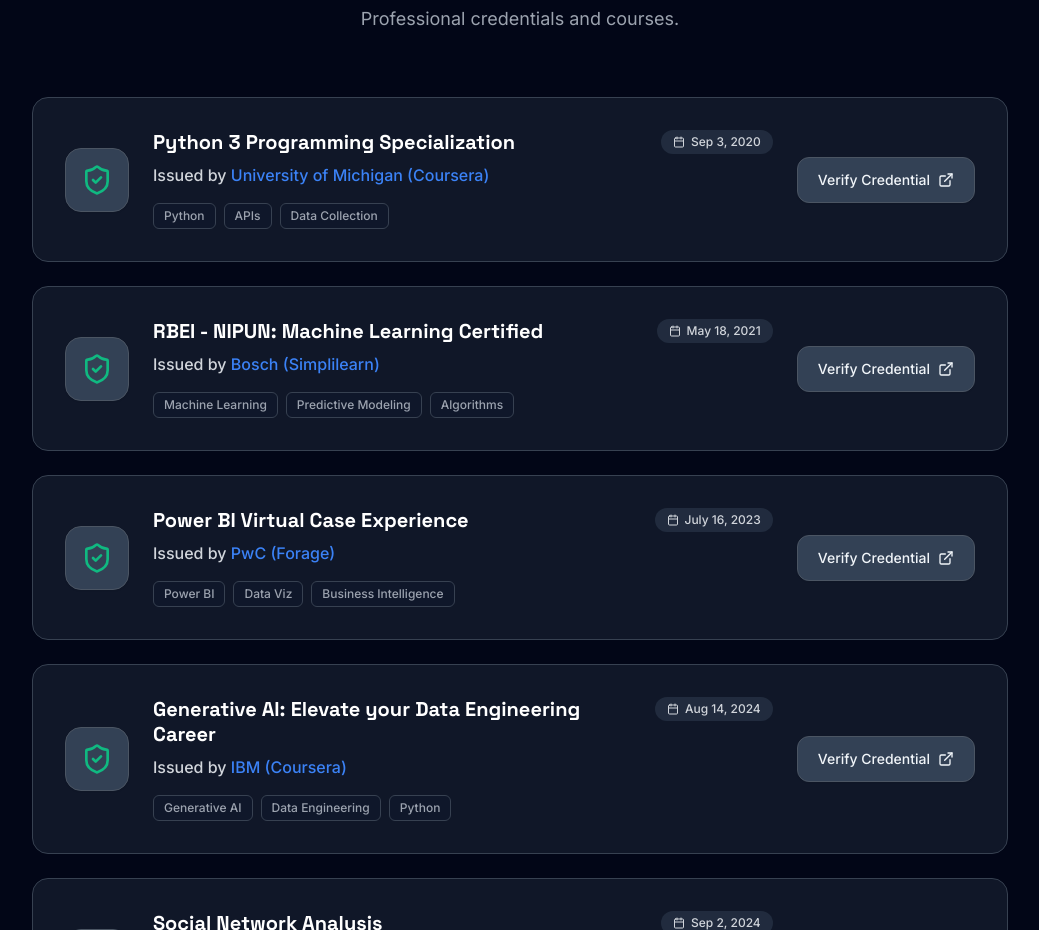
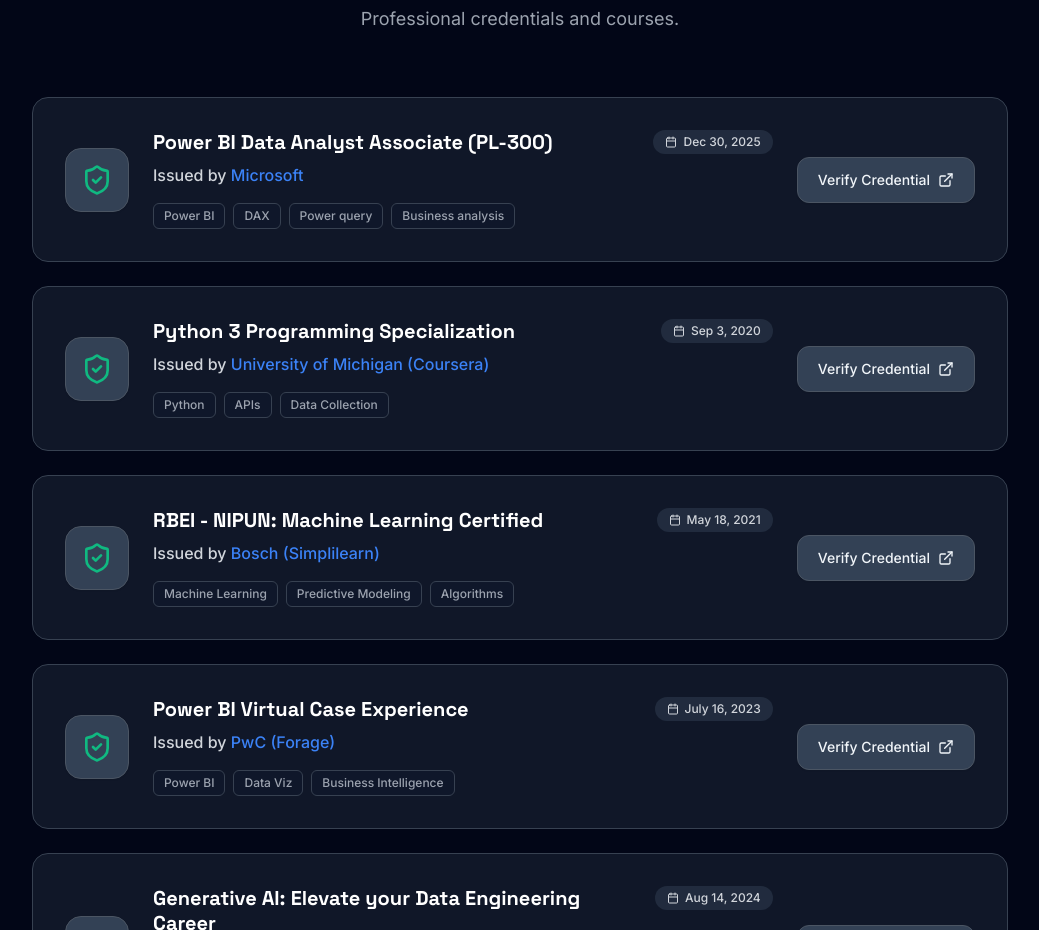
Before and after one commit to Srbhmishra18/Portfolio, a React (Vite) app: page / in a window 1280 px wide. Shown: the part 5620-6550 px from the top of the page, without its empty margins (120-1159 px from the left). Built offline with nearby package versions, Linux system fonts and the light colour scheme.

Commit message:
Add Power BI Data Analyst Associate certification
Added a new certification for Power BI Data Analyst Associate.

```diff
--- a/constants.ts
+++ b/constants.ts
@@ -199,6 +199,14 @@
 ];
 
 export const CERTIFICATIONS: CertificationItem[] = [
+    {
+    id: '0',
+    title: 'Power BI Data Analyst Associate (PL-300)',
+    issuer: 'Microsoft',
+    date: 'Dec 30, 2025',
+    tags: ['Power BI', 'DAX', 'Power query', 'Business analysis'],
+    link: 'https://learn.microsoft.com/api/credentials/share/en-us/SaurabhMishra-8033/FA107C259FEB1EF5?sharingId',
+  },
   {
     id: '1',
     title: 'Python 3 Programming Specialization',
```
